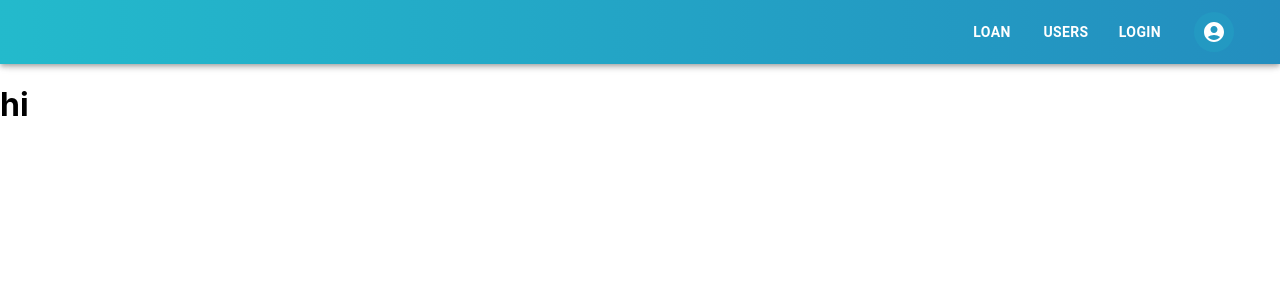
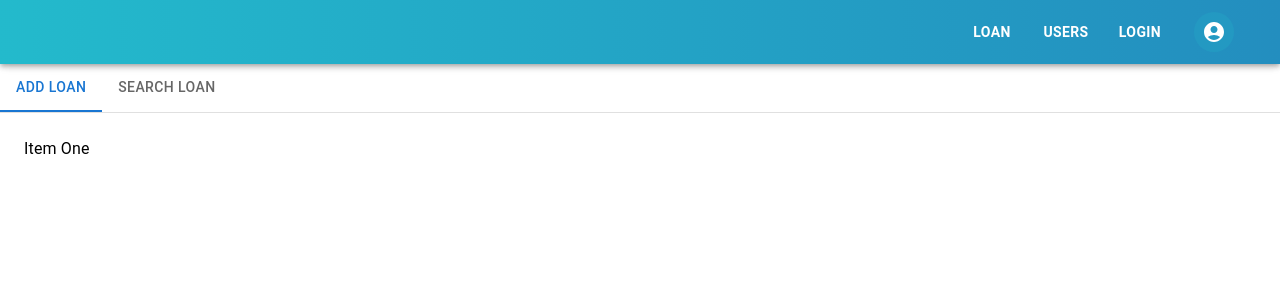
Before and after one commit to navoddilshan9/group-assignment-ead-frontend, a React (Create React App) app: page /loan in a window 1280 px wide. Shown: the top 300 px of the page. Built offline with nearby package versions, Linux system fonts and the light colour scheme; no server answers.

Commit message:
material-ui added

```diff
--- a/package.json
+++ b/package.json
@@ -6,6 +6,7 @@
     "@emotion/react": "^11.10.5",
     "@emotion/styled": "^11.10.5",
     "@mui/icons-material": "^5.10.9",
+    "@mui/lab": "^5.0.0-alpha.105",
     "@mui/material": "^5.10.11",
     "@testing-library/jest-dom": "^5.16.5",
     "@testing-library/react": "^13.4.0",
@@ -41,5 +42,5 @@
       "last 1 safari version"
     ]
   },
-  "proxy":"http://localhost:8080"
+  "proxy": "http://localhost:8080"
 }
--- a/src/pages/Loan/Loan.js
+++ b/src/pages/Loan/Loan.js
@@ -1,30 +1,66 @@
-import { render } from '@testing-library/react';
-import {useState , useEffect} from 'react';
-import React from 'react';
-import axios from 'axios';
+import { useState, useEffect } from "react";
+import React from "react";
+import axios from "axios";
+import Box from "@mui/material/Box";
+import Tab from "@mui/material/Tab";
+import TabContext from "@mui/lab/TabContext";
+import TabList from "@mui/lab/TabList";
+import TabPanel from "@mui/lab/TabPanel";
+import TextField from "@mui/material/TextField";
+import Paper from '@mui/material/Paper';
+import Grid from '@mui/material/Grid';
+import { styled } from '@mui/material/styles';
+const Loan = () => {
+  const [loanData, setLoanData] = useState({});
+  const [value, setValue] = React.useState("1");
 
-const Loan = () => {
-    const [loanData,setLoanData] = useState({});
-
-    const getLoanDataByUserId = () =>{
-        axios.get(`/loan/user/015`)
-        .then((res)=>{
-            console.log(res.data);
-        })
-        .catch((e)=>{
-            console.log(e);
-        })
-    }
-    useEffect (()=>{
-        getLoanDataByUserId();
-    },[]);
- return(
+  const handleChange = (event, newValue) => {
+    setValue(newValue);
+  };
+  const getLoanDataByUserId = (id) => {
+    const uid = id;
+    axios
+      .get(`/loan/user/${uid}`)
+      .then((res) => {
+        console.log(res.data);
+        setLoanData(res.data);
+      })
+      .catch((e) => {
+        console.log(e);
+      });
+  };
+  return (
     <>
-    <div>
-    <h1>hi</h1>
-    </div>
+      <Box sx={{ width: "100%", typography: "body1" }}>
+        <TabContext value={value} centered>
+          <Box sx={{ borderBottom: 1, borderColor: "divider" }}>
+            <TabList onChange={handleChange} aria-label="lab API tabs example">
+              <Tab label="Add Loan" value="1" />
+              <Tab label="Search Loan" value="2" />
+            </TabList>
+          </Box>
+          <TabPanel value="1">Item One</TabPanel>
+          <TabPanel value="2">
+            <h1>Search Loan</h1>
+            <Box
+              component="form"
+              sx={{
+                "& > :not(style)": { m: 1, width: "25ch" },
+              }}
+              noValidate
+              autoComplete="off"
+            >
+              <TextField
+                id="outlined-basic"
+                label="Outlined"
+                variant="outlined"
+              />
+            </Box>
+          </TabPanel>
+        </TabContext>
+      </Box>
     </>
- )
-}
+  );
+};
 
 export default Loan;
```
Also changed, not shown: 1 other file (tests, documents, lock files or other folders).
